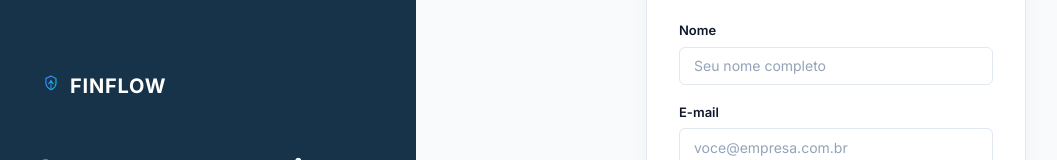
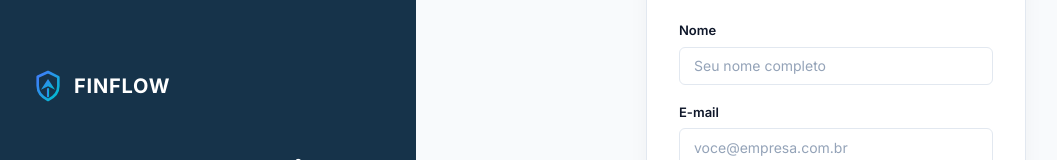
Before and after one commit to devCesar26-maker/GESTOR_FINANCAS, a React (Vite) app in the folder frontend/: page /registro in a window 1280 px wide. Shown: the part 146-306 px from the top of the page, without its empty margins (24-1081 px from the left). Built offline with nearby package versions, Linux system fonts and the light colour scheme; no server answers; a web font is replaced by a local one.

Commit message:
fix(frontend): ajusta proporção do logo FinFlow (ícone 32px + viewBox recortado)

```diff
--- a/frontend/src/components/FinFlowLogo.jsx
+++ b/frontend/src/components/FinFlowLogo.jsx
@@ -2,13 +2,21 @@ import logoUrl from '../assets/logo/LOGO_FINFLOW.svg'
 
 export function FinFlowLogo({ className = '', width = 160, height = 32 }) {
   return (
-    <div className={`finflow-logo ${className}`} style={{ display: 'inline-flex', alignItems: 'center', gap: '10px' }}>
+    <div
+      className={`finflow-logo ${className}`}
+      style={{ display: 'inline-flex', alignItems: 'center', gap: '10px' }}
+    >
       <img
         src={logoUrl}
         alt="FinFlow"
-        width="28"
-        height="26"
-        style={{ display: 'block' }}
+        width="32"
+        height="32"
+        style={{
+          display: 'block',
+          width: '32px',
+          height: '32px',
+          flexShrink: 0,
+        }}
       />
       <span style={{
         fontFamily: "'Inter', sans-serif",
```
Also changed, not shown: frontend/src/assets/logo/LOGO_FINFLOW.svg.
